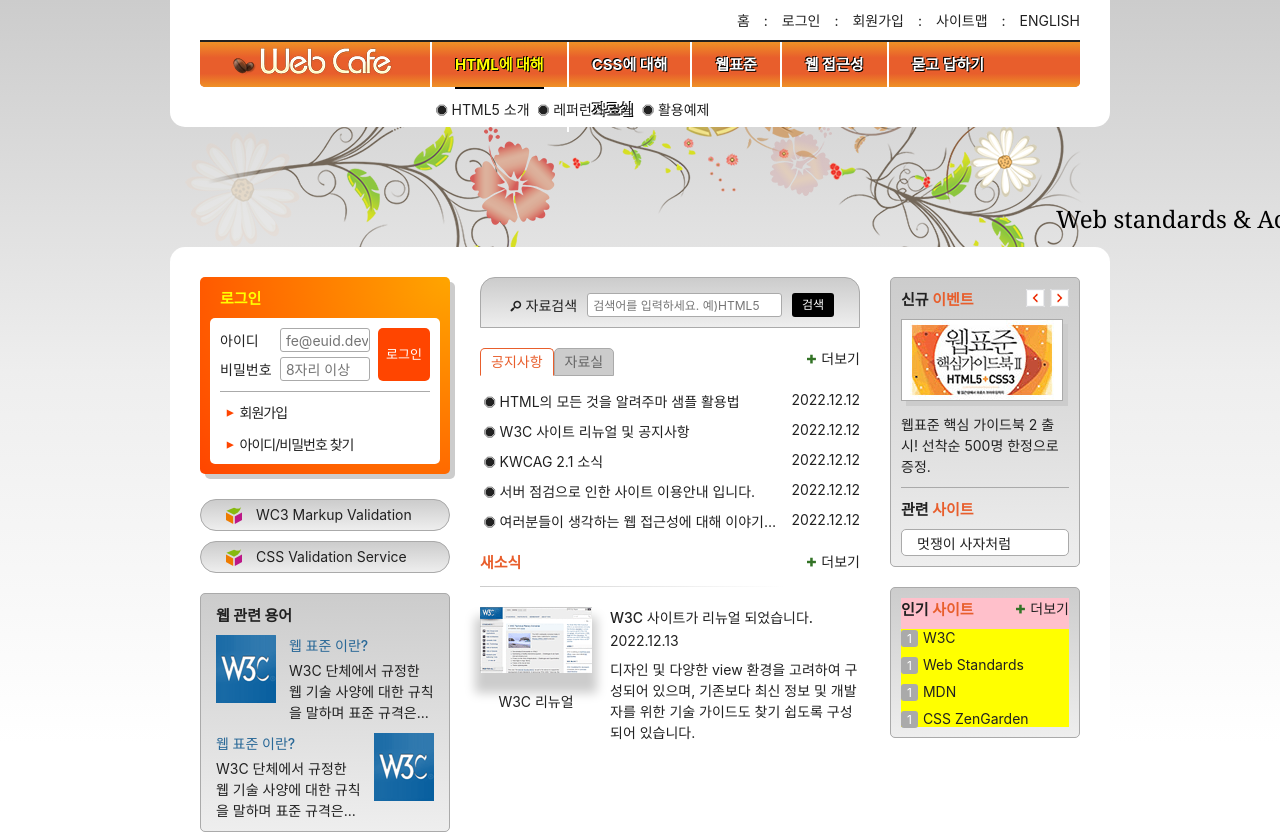
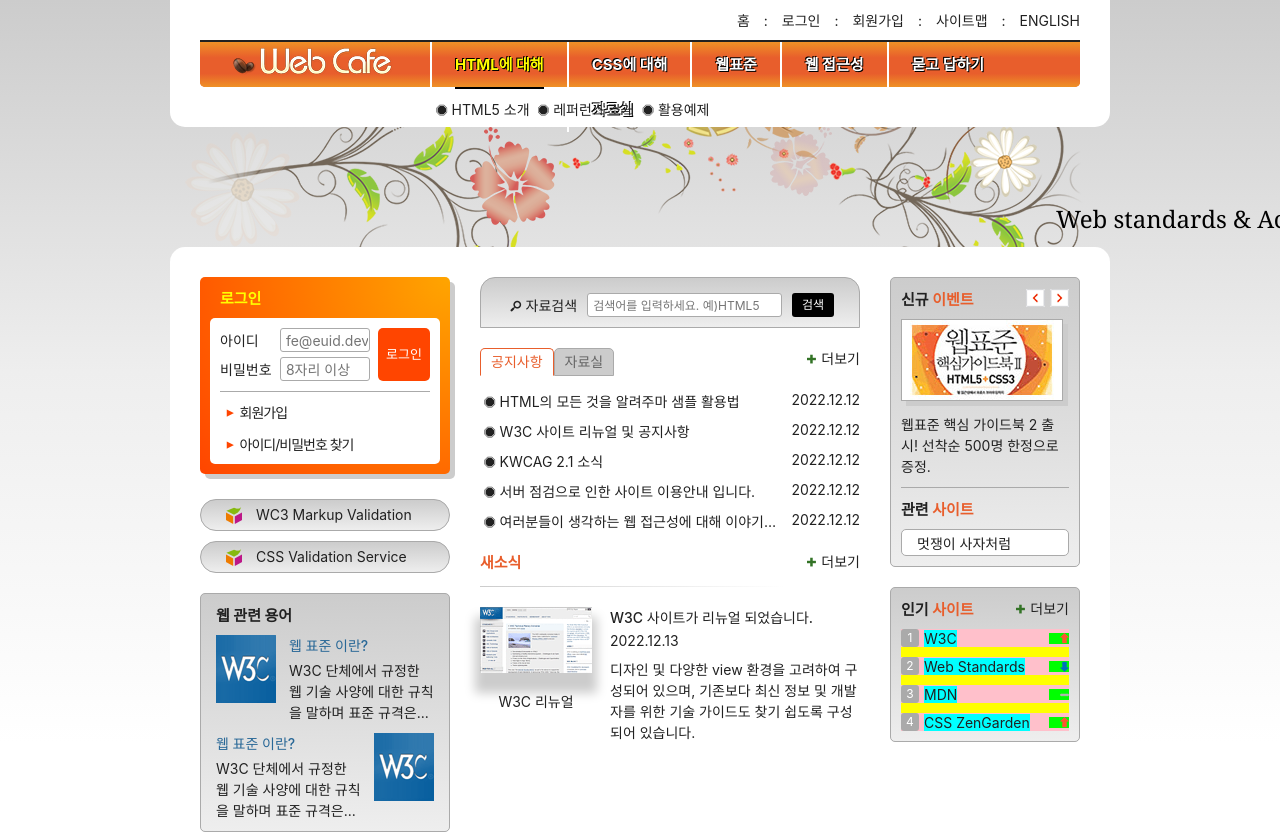
Before and after one commit to rlawlsdn263/HTML5, a plain HTML site: page index.html in a window 1280 px wide. Shown: the top 835 px of the page. Drawn offline with Linux system fonts and the light colour scheme; a web font is replaced by a local one.

Commit message:
flex를 이용한 배치

```diff
--- a/styles/style.css
+++ b/styles/style.css
@@ -620,12 +620,12 @@
   float: right;
 }
 
-.news-item-thumbnail {
-  /* position: absolute;
+/* .news-item-thumbnail {
+  position: absolute;
   top: 3px;
-  left: 0; */
-  /* text-align: center; */
-}
+  left: 0;
+  text-align: center;
+} */
 
 .news-item-thumbnail img {
   box-shadow: 0 15px 10px 5px #ccc;
@@ -732,29 +732,61 @@
 /* 인기 사이트 */
 
 .favorite {
-  background-color: pink;
-  position: relative
+  position: relative;
 }
 
 .favorite-list {
   background-color: yellow;
-  /* padding-left: 40px; */
-  list-style: none;
+  list-style-type: none;
+  counter-reset: number;
 }
 
 .favorite-list li {
   margin-top: 10px;
+  counter-increment: number;
+  background-color: pink;
+  display: flex;
+  flex-flow: row nowrap;
+  justify-content: space-between;
+  align-items: center;
+}
+
+.favorite-list a {
+  background-color: aqua;
+  /* flex-grow: 1; */
 }
 
 .favorite-list li::before {
-  content: "1";
+  content: counter(number);
   background-color: #aaa;
   color: #fff;
-  padding: 1px 6px;
   font-size: 1.2rem;
   margin-right: 5px;
   border-radius: 3px;
+  display: inline-block;
+  width: 1.5em;
+  text-align: center;
+  line-height: 1.5;
 }
+
+.up,
+.stop,
+.down {
+  display: inline-block;
+  width: 20px;
+  height: 11px;
+  background: lime url('./images/rank.png') no-repeat 100% 0%;
+  margin-left: auto;
+}
+
+.stop {
+  background-position: 100% 48%;
+}
+
+.down {
+  background-position: 100% 100%;
+}
+
 
 .favorite-more {
   position: absolute;
```
Also changed, not shown: index.html (+4 -1 lines).
